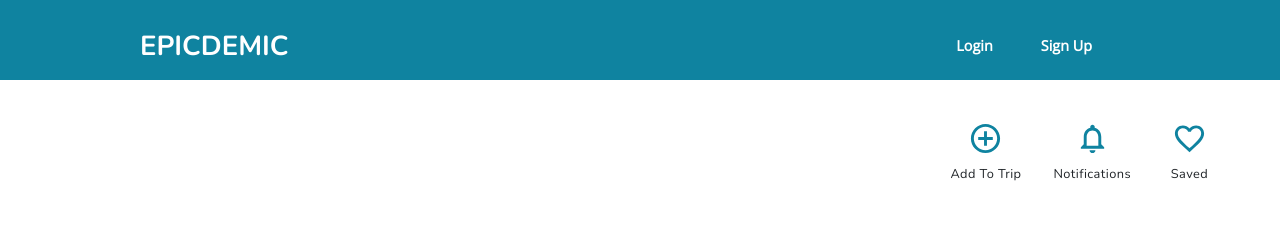
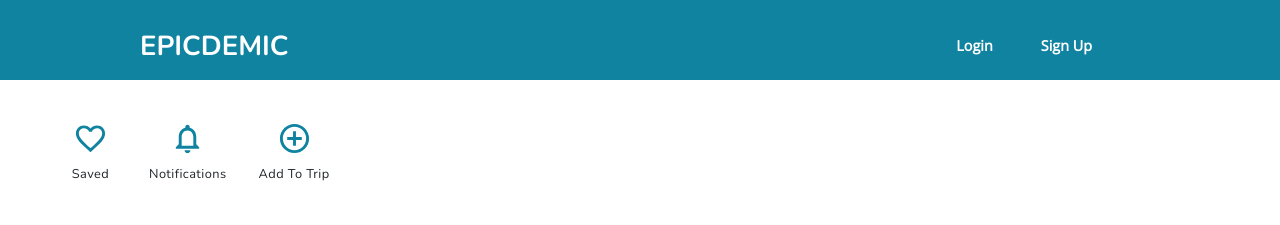
Before and after one commit to sophiac6410/SENG3011_EpicDemic, a React (Create React App) app in the folder PHASE_2/Application_SourceCode/epicdemic/: page /destination/1 in a window 1280 px wide. Shown: the top 225 px of the page. Built offline with nearby package versions, Linux system fonts and the light colour scheme; no server answers.

Commit message:
merged in styling for all pages

```diff
--- a/PHASE_2/Application_SourceCode/epicdemic/src/components/DestinationFinder/InfoRow.js
+++ b/PHASE_2/Application_SourceCode/epicdemic/src/components/DestinationFinder/InfoRow.js
@@ -6,6 +6,7 @@
 import Favorite from '@mui/icons-material/Favorite';
 import { LightButton } from "../../styles/Button";
 import { Typography } from "@mui/material";
+import "../../styles/DestinationFinder.css"
 
 const InfoRow = ({country, updateDesc, lastUpdated, travelStatus, saved}) => {
     const [isSaved, setSaved] = React.useState(saved);
--- a/PHASE_2/Application_SourceCode/epicdemic/src/pages/Destination.js
+++ b/PHASE_2/Application_SourceCode/epicdemic/src/pages/Destination.js
@@ -78,18 +78,18 @@
     <div>
       <NavbarComp bg={true}/>
       {/* <TinySearch className="bg-lightblue"></TinySearch> */}
-      <div className="d-flex justify-content-end align-items-center flex-end mt-3 mx-5">
+      <div className="d-flex justify-content-start align-items-center flex-start mt-3 mx-5">
         <div className="text-center m-3">
-          <Checkbox sx={{display:'block', mx: 'auto'}} icon={<AddCircleOutlineOutlinedIcon fontSize="large" className="color-medium-teal"/>} checkedIcon={<AddCircleOutlinedIcon fontSize="large" className="color-medium-teal"/>} onClick={handleClickSave} />
-          <Typography variant="caption">Add To Trip</Typography>
+          <Checkbox sx={{display:'block', mx: 'auto'}} icon={<FavoriteBorder fontSize="large" className="color-medium-teal"/>} checkedIcon={<Favorite fontSize="large" className="color-medium-teal"/>} onClick={handleClickSave} />
+          <Typography variant="caption">Saved</Typography>
         </div>
         <div className="text-center m-3">
           <Checkbox sx={{display:'block', mx: 'auto'}} icon={<NotificationsNoneIcon fontSize="large" className="color-medium-teal"/>} checkedIcon={<NotificationsActiveIcon fontSize="large" className="color-medium-teal"/>} />
           <Typography variant="caption">Notifications</Typography>
         </div>
         <div className="text-center m-3">
-          <Checkbox sx={{display:'block', mx: 'auto'}} icon={<FavoriteBorder fontSize="large" className="color-medium-teal"/>} checkedIcon={<Favorite fontSize="large" className="color-medium-teal"/>} onClick={handleClickSave} />
-          <Typography variant="caption">Saved</Typography>
+          <Checkbox sx={{display:'block', mx: 'auto'}} icon={<AddCircleOutlineOutlinedIcon fontSize="large" className="color-medium-teal"/>} checkedIcon={<AddCircleOutlinedIcon fontSize="large" className="color-medium-teal"/>} onClick={handleClickSave} />
+          <Typography variant="caption">Add To Trip</Typography>
         </div>
       </div>
       <Container style={{margin: '0% 15%', width: 'auto'}}>
--- a/PHASE_2/Application_SourceCode/epicdemic/src/styles/DestinationFinder.css
+++ b/PHASE_2/Application_SourceCode/epicdemic/src/styles/DestinationFinder.css
@@ -72,7 +72,7 @@
     text-align: center;
     align-items: center;
     margin: 0.5vw;
-    background-color: 'white';
+    background: #ffffff;
     border-radius: 10px;
     padding-top: 2%;
     padding-bottom: 2%;
```
